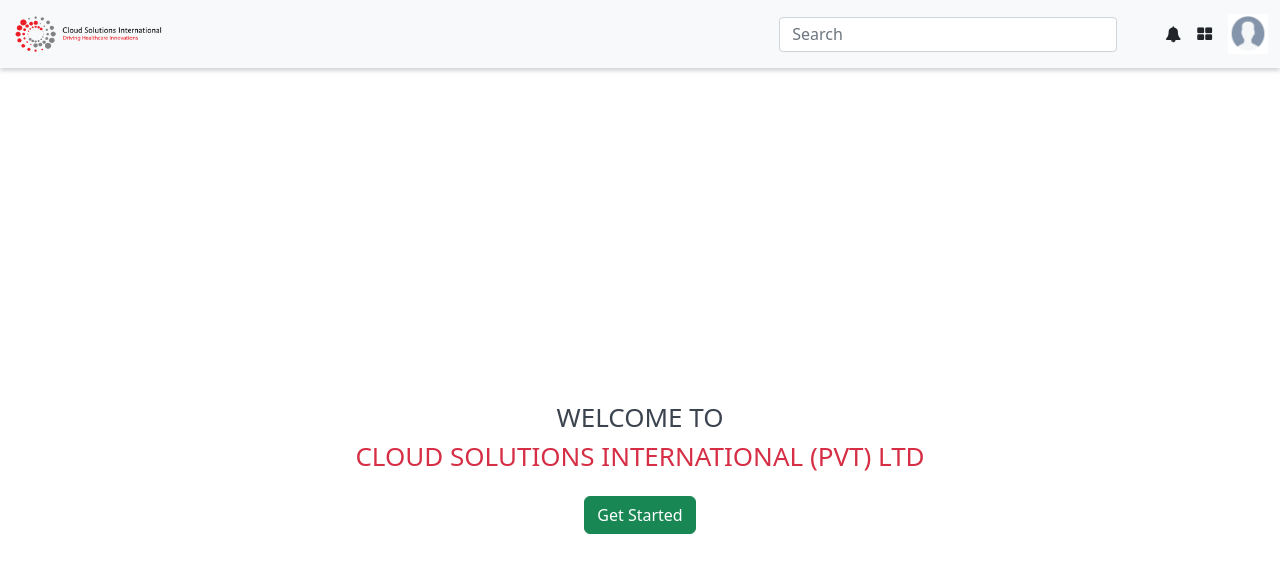
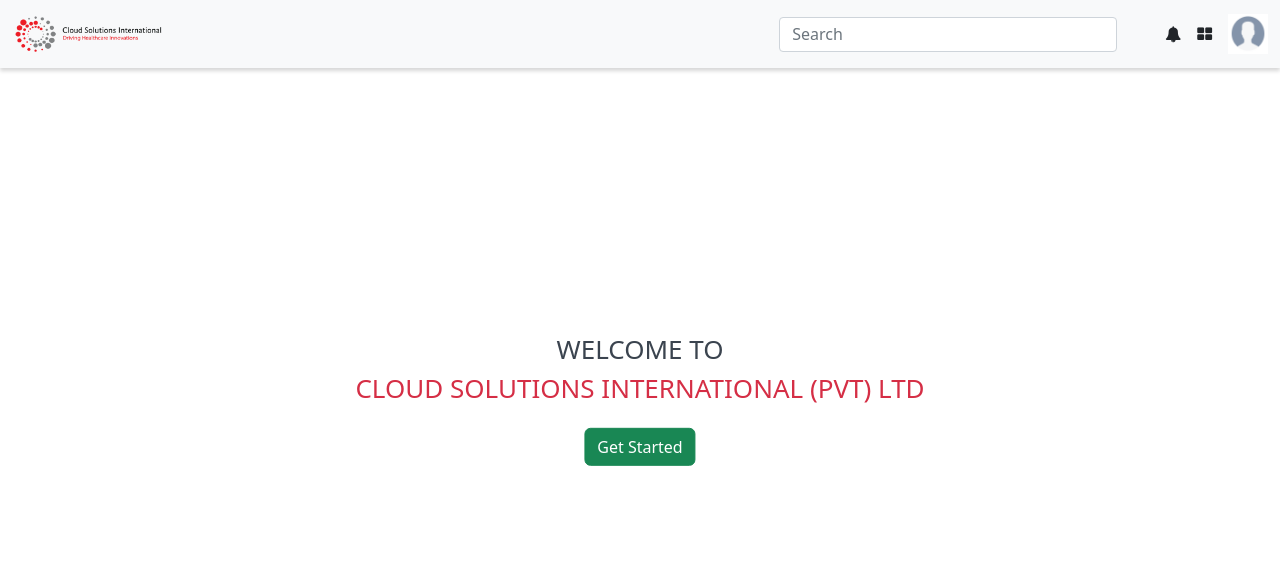
Before and after one commit to Iamthasneem/csi-angular-assignment, an Angular app: page / in a window 1280 px wide. Shown: the top 572 px of the page. Built offline with nearby package versions, Linux system fonts and the light colour scheme.

Commit message:
modifying style

```diff
--- a/src/app/header/header.component.html
+++ b/src/app/header/header.component.html
@@ -13,7 +13,7 @@
   </div>
 </nav>
 
-<div class="d-flex flex-column min-vh-100 justify-content-center align-items-center">
+<div class="center d-flex flex-column">
   <h1 class="heading__black">Welcome to</h1>
   <h1 class="heading__red">Cloud Solutions International (pvt) ltd</h1>
 
--- a/src/app/header/header.component.scss
+++ b/src/app/header/header.component.scss
@@ -55,3 +55,13 @@
     width: 338px;
     height: 35px;
 }
+
+.center {
+    position: absolute;
+    justify-content: center;
+    align-items: center;
+    top: 50%;
+    left: 50%;
+    transform: translate(-50%, -50%);
+    padding: 10px;
+}
```
